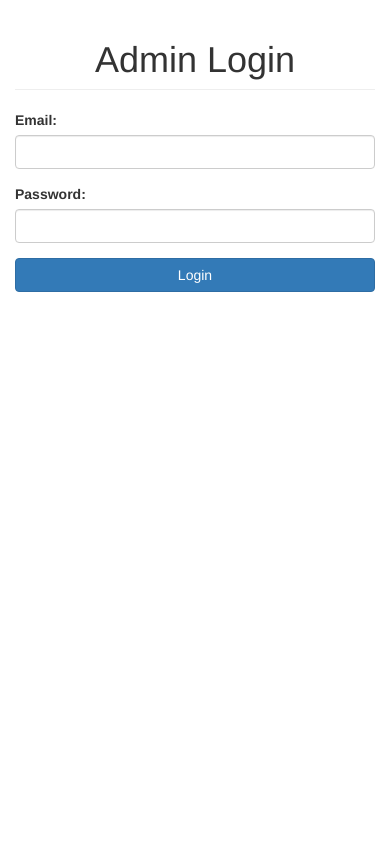
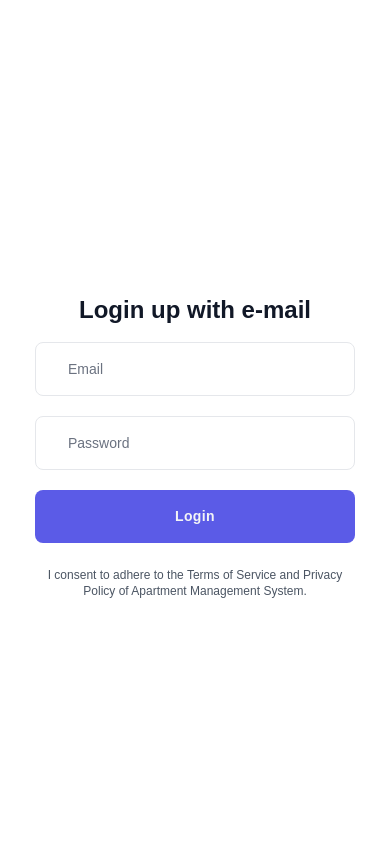
Before and after one commit to Kuroe27/Apartment-MGT, a PHP site: page /login.php in a window 390 px wide. Run offline with PHP 8.4, Linux system fonts and the light colour scheme; style sheets or scripts are compiled from the project's sources; some libraries are stand-ins or nearby versions.

Commit message:
Refactor admin login page layout

```diff
--- a/admin/login.php
+++ b/admin/login.php
@@ -33,44 +33,69 @@ if($_SERVER["REQUEST_METHOD"] == "POST") {
     $error_message = "Invalid email or password.";
 }
 ?>
-
-<!DOCTYPE html>
-<html lang="en">
+<html>
 
 <head>
-    <meta charset="utf-8">
-    <title>Login Page</title>
-    <link href="https://maxcdn.bootstrapcdn.com/bootstrap/3.3.7/css/bootstrap.min.css" rel="stylesheet">
+    <link href="../styles/output.css" rel="stylesheet" />
+    <meta name="viewport" content="width=device-width,initial-scale=1,maximum-scale=1" />
+
 </head>
 
-<body>
-    <div class="container">
-        <h1 class="page-header text-center">Admin Login</h1>
-        <div class="row">
-            <div class="col-sm-6 col-sm-offset-3">
+<body class="min-h-screen  text-gray-900 flex justify-center bg-white">
+
+    <div class="w-full m-0 sm:m-20  flex justify-center flex-1">
+        <div class="w-full flex-col flex justify-center items-center p-6 sm:p-12">
+
+            <div class="mt-12 flex flex-col items-center">
+                <h1 class="text-2xl xl:text-3xl font-extrabold mb-4">
+                    Login up with e-mail
+                </h1>
+
+
+
+
+
+                <div class="mx-auto max-w-xs">
                     <?php
                     if(isset($error_message)) {
-                    echo '<div class="alert alert-danger text-center">'.$error_message.'</div>';
+                        echo '<div class="mb-4 bg-red-500 text-xl p-4 border-red-950 border text-center text-white">'.$error_message.'</div>';
                     }
                     ?>
 
                     <form method="post" action="">
                         <div class="form-group">
-                        <label for="email">Email:</label>
-                        <input type="text" class="form-control" name="email" required>
+                            <input
+                                class="w-full px-8 py-4 rounded-lg font-medium  border border-gray-200 placeholder-gray-500 text-sm focus:outline-none focus:border-gray-400 focus:bg-white"
+                                type="email" placeholder="Email" type="text" class="form-control" name="email" required>
                         </div>
                         <div class="form-group">
-                        <label for="password">Password:</label>
-                        <input type="password" class="form-control" name="password" required>
+                            <input
+                                class="w-full px-8 py-4 rounded-lg font-medium  border border-gray-200 placeholder-gray-500 text-sm focus:outline-none focus:border-gray-400 focus:bg-white mt-5"
+                                type="password" placeholder="Password" class="form-control" name="password" required>
                         </div>
-                    <button type="submit" class="btn btn-primary btn-block">Login</button>
+                        <button type="submit"
+                            class="mt-5 tracking-wide font-semibold bg-pallete-700 text-gray-100 w-full py-4 rounded-lg hover:bg-pallete-700 transition-all duration-300 ease-in-out flex items-center justify-center focus:shadow-outline focus:outline-none">
+
+                            <span>
+                                Login
+                            </span>
+                        </button>
+                        <p class="mt-6 text-xs text-gray-600 text-center">
+                            I consent to adhere to the Terms of Service and Privacy Policy of Apartment Management
+                            System.
+                        </p>
                     </form>
                 </div>
             </div>
         </div>
+    </div>
+    <div class="flex-1 bg-pallete-300 text-center hidden lg:flex">
+        <div class="m-12 xl:m-16 w-full bg-contain bg-center bg-no-repeat"
+            style="background-image: url('../images/bgs.svg');">
+        </div>
+    </div>
+    </div>
 
-    <script src="https://ajax.googleapis.com/ajax/libs/jquery/3.1.0/jquery.min.js"></script>
-    <script src="https://maxcdn.bootstrapcdn.com/bootstrap/3.3.7/js/bootstrap.min.js"></script>
 </body>
 
 </html>
```
Lines whose indentation alone changed are shown as unchanged.
